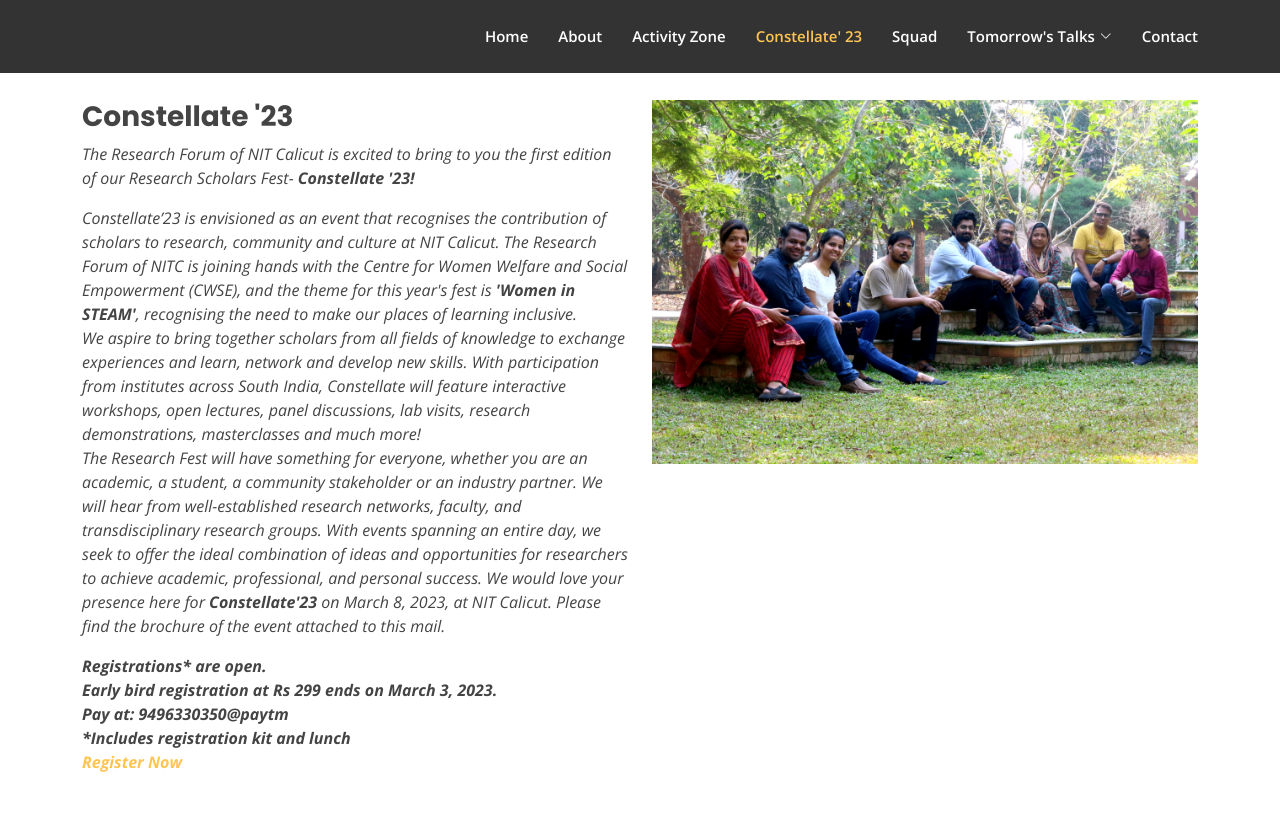
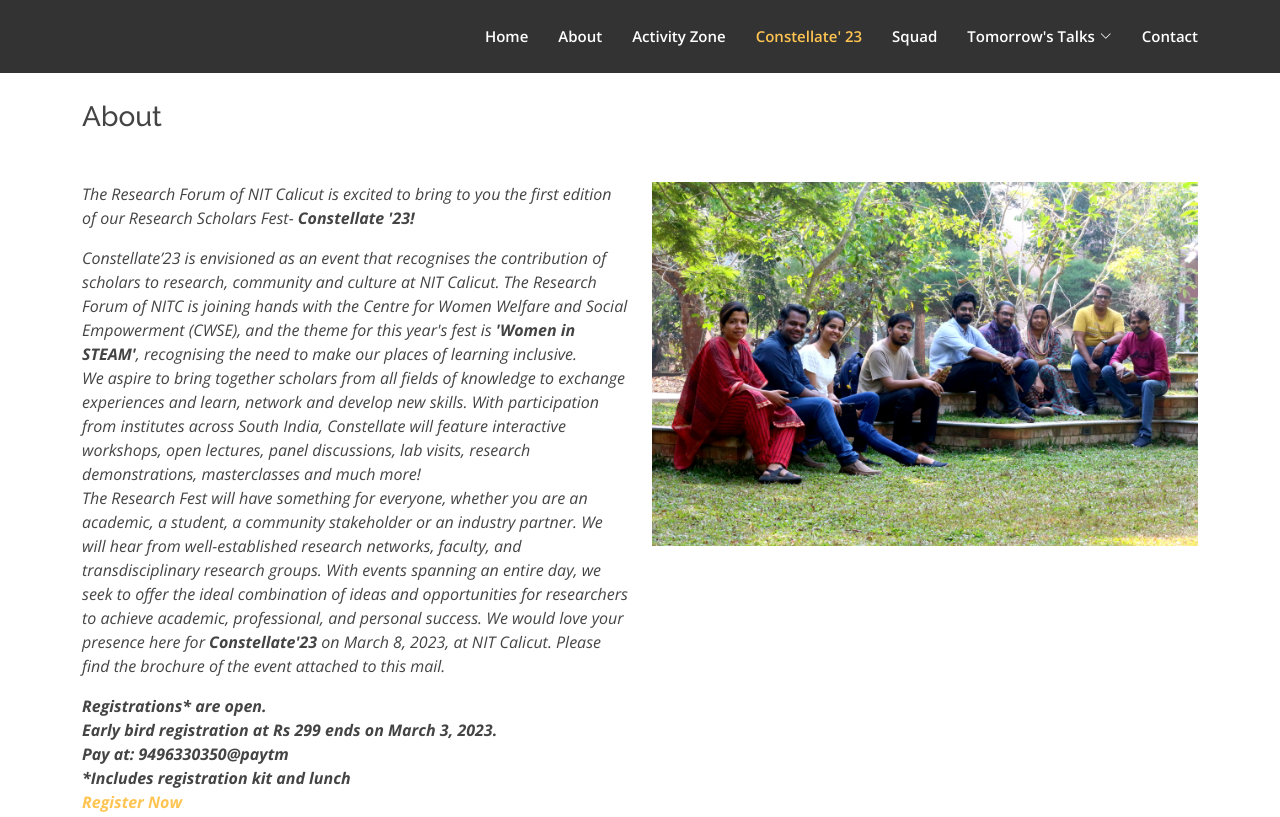
Before and after one commit to researchforumnitc/mywebsite, a website: page rf_nitc/con23.html in a window 1280 px wide. Shown: the top 817 px of the page. Drawn offline with nearby package versions, Linux system fonts and the light colour scheme.

Commit message:
Fixed Headers n Alignments

```diff
--- a/rf_nitc/con23.html
+++ b/rf_nitc/con23.html
@@ -90,11 +90,16 @@
     <section id="about" class="about">
       <div class="container" data-aos="fade-up">
         <div class="row">
+          <div class="section-title">
+          <h3>About</h3>
+          </div>
+          </div>
+        <div class="row">
           <div class="col-lg-6 order-1 order-lg-2" data-aos="fade-left" data-aos-delay="100">
             <img src="assets/img/features_c.jpg" class="img-fluid" alt="">
           </div>
           <div class="col-lg-6 pt-4 pt-lg-0 order-2 order-lg-1 content" data-aos="fade-right" data-aos-delay="100">
-            <h3>Constellate '23</h3>
+
             <p class="fst-italic">
               The Research Forum of NIT Calicut is excited to bring to you the first edition of our Research Scholars Fest- <b>Constellate '23!</b></p>
 			  <p class="fst-italic">
```
Also changed, not shown: rf_nitc/team.html (+2 -1 lines), rf_nitc/changelog.txt.
